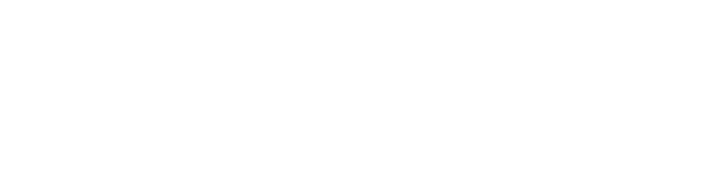
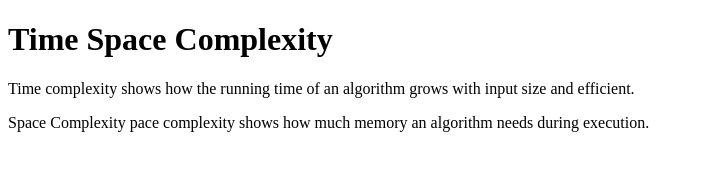
Before and after one commit to acciojob/time-and-space-complexity-sandeepr6221-cmd, a website: page main.html in a window 1280 px wide. Shown: the whole page, without its empty margins (0-704 px from the left). Drawn offline with Linux system fonts and the light colour scheme.

Commit message:
created a submission

```diff
--- a/main.html
+++ b/main.html
@@ -7,6 +7,9 @@
 </head>
 
 <body>
+	<h1>Time Space Complexity</h1>
+	<p>Time complexity shows how the running time of an algorithm grows with input size and efficient.</p>
+	<p><b></b>Space Complexity pace complexity shows how much memory an algorithm needs during execution.</p>
 	<!-- the entire body must be written by student -->
     <script type="text/javascript" src="./script.js">
 </script>
```
